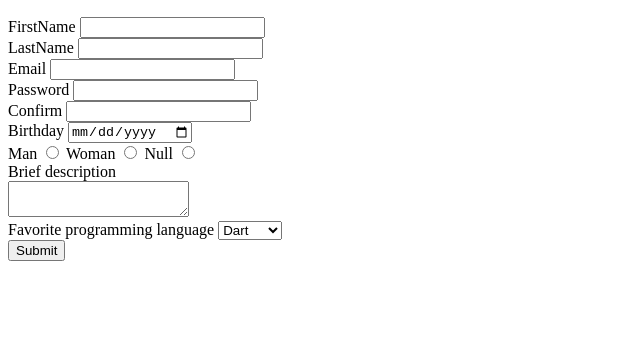
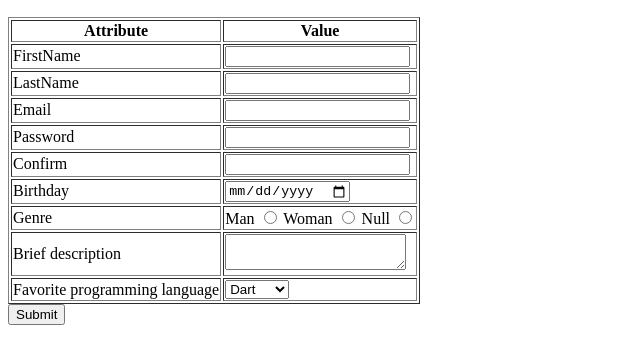
Before and after one commit to Adel-Cabrera/CodingDojo-I, a plain HTML site: page html/register-form.html in a window 1280 px wide. Shown: the part 50-414 px from the top of the page, without its empty margins (0-640 px from the left). Drawn offline with Linux system fonts and the light colour scheme.

Commit message:
Update register-form.html

```diff
--- a/html/register-form.html
+++ b/html/register-form.html
@@ -9,45 +9,64 @@
     <h2>Register form</h2>
 
     <form class="" action="index.html" method="post">
-      <label for="FirstName">FirstName</label>
-      <input type="text" name="FirstName" value="">
-      <br>
-      <label for="LastName">LastName</label>
-      <input type="text" name="LastName" value="">
-      <br>
-      <label for="email">Email</label>
-      <input type="text" name="email">
-      <br>
-      <label for="password">Password</label>
-      <input type="password" name="password">
-      <br>
-      <label for="Confirm">Confirm</label>
-      <input type="password" name="confirm">
-      <br>
-      <label for="Birthday">Birthday</label>
-      <input type="date" name="Birthday">
-      <br>
+      <table border="1">
+        <thead>
+          <th>Attribute</th>
+          <th>Value</th>
+        </thead>
+        <tbody>
+          <tr>
+            <td><label for="FirstName">FirstName</label></td>
+            <td><input type="text" name="FirstName" value=""></td>
+          </tr>
+          <tr>
+            <td><label for="LastName">LastName</label></td>
+            <td><input type="text" name="LastName" value=""></td>
+          </tr>
+          <tr>
+            <td><label for="email">Email</label></td>
+            <td><input type="text" name="email"></td>
+          </tr>
+          <tr>
+            <td><label for="password">Password</label></td>
+            <td><input type="password" name="password"></td>
+          </tr>
+          <tr>
+            <td><label for="Confirm">Confirm</label></td>
+            <td><input type="password" name="confirm"></td>
+          </tr>
+          <tr>
+            <td><label for="Birthday">Birthday</label></td>
+            <td><input type="date" name="Birthday"></td>
+          </tr>
+          <tr>
+            <td>Genre</td>
+            <td>
               <label for="Man">Man</label>
               <input type="radio" id="Man" name="genero" value="Man">
               <label for="Woman">Woman</label>
               <input type="radio" id="Woman" name="genero" value="Woman">
               <label for="Null">Null</label>
               <input type="radio" id="Null" name="genero" value="Null">
-      <br>
-      <label for="description">Brief description</label>
-      <br>
-      <textarea name="description"> </textarea>
-      <br>
-      <label for="language">Favorite programming language</label>
+            </td>
+          </tr>
+          <tr>
+            <td><label for="description">Brief description</label></td>
+            <td><textarea name="description"> </textarea></td>
+          </tr>
+          <tr>
+            <td><label for="language">Favorite programming language</label></td>
+            <td>
               <select class="" name="language">
                 <option value="Dart">Dart</option>
                 <option value="Ruby">Ruby</option>
                 <option value="Python">Python</option>
               </select>
-      <br>
+            </td>
+          </tr>
+        </tbody>
+      </table>
       <input type="submit" value="Submit">
-
     </form>
-
   </body>
 </html>
```
Lines whose indentation alone changed are shown as unchanged.
